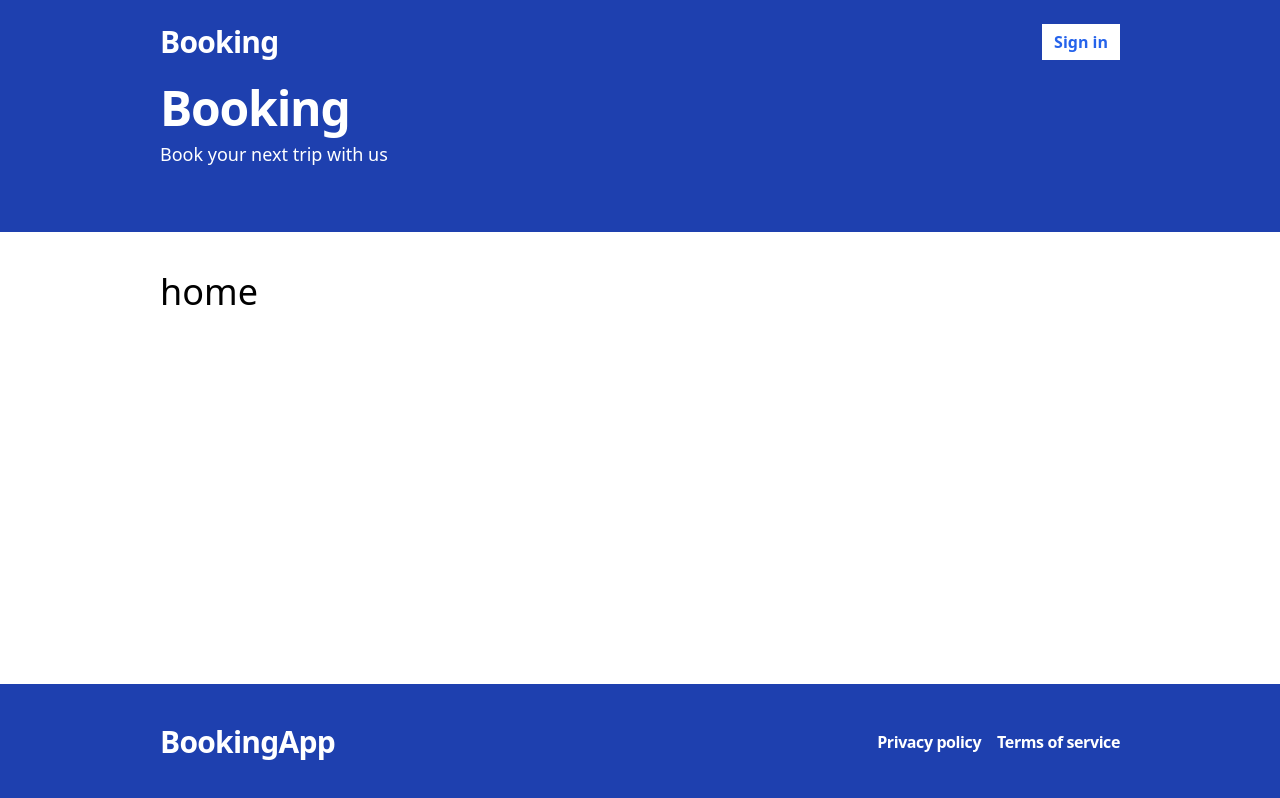
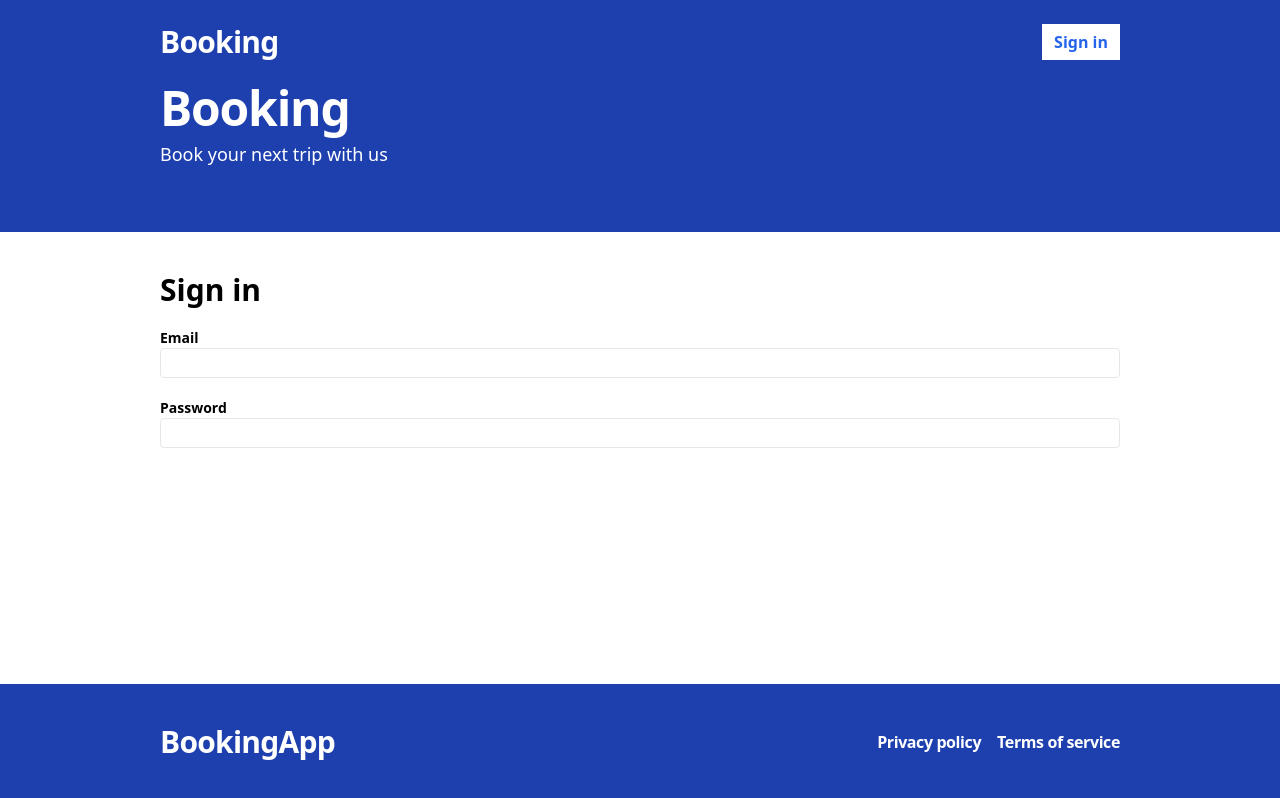
Before and after one commit to FilipAlberski/bookingApp, a React (Vite) app in the folder client/: page /sign-in in a window 1280 px wide. Before the commit this address led to /. Built offline with nearby package versions, Linux system fonts and the light colour scheme; no server answers.

Commit message:
basic signin form

```diff
--- a/client/src/App.tsx
+++ b/client/src/App.tsx
@@ -2,6 +2,7 @@ import React from 'react';
 import { BrowserRouter as Router, Routes, Route, Navigate } from 'react-router-dom';
 import Layout from './layouts/Layout';
 import Register from './pages/Register';
+import Signin from './pages/Signin';
 function App() {
   return (
     <Router>
@@ -22,19 +23,20 @@ function App() {
             </Layout>
           }
         />
-        <Route
-          path="/login"
-          element={
-            <Layout>
-              <span className="text-4xl">login</span>
-            </Layout>
-          }
-        />
+
         <Route
           path="/register"
           element={
             <Layout>
               <Register />
+            </Layout>
+          }
+        />
+        <Route
+          path="/sign-in"
+          element={
+            <Layout>
+              <Signin />
             </Layout>
           }
         />
--- /dev/null
+++ b/client/src/pages/Signin.tsx
@@ -0,0 +1,45 @@
+import React from 'react';
+import { useForm } from 'react-hook-form';
+
+export type SignInFormData = {
+  email: string;
+  password: string;
+};
+
+const Signin = () => {
+  const {
+    register,
+    formState: { errors },
+  } = useForm<SignInFormData>();
+
+  return (
+    <form className="flex flex-col gap-5 ">
+      <h2 className="text-3xl font-bold">Sign in</h2>
+      <label className="text-grey-700 text-sm font-bold flex-1">
+        Email
+        <input
+          type="email"
+          className="border rounded w-full py-1 px-2 font-normal"
+          {...register('email', { required: 'This field is required' })}
+        />
+        {errors.email && <span className="text-red-500">{errors.email.message}</span>}
+      </label>
+      <label className="text-grey-700 text-sm font-bold flex-1">
+        Password
+        <input
+          type="password"
+          className="border rounded w-full py-1 px-2 font-normal"
+          {...register('password', {
+            required: 'This field is required',
+            minLength: { value: 6, message: 'Password must be at least 6 characters' },
+          })}
+        />
+        {errors.password && (
+          <span className="text-red-500">{errors.password.message}</span>
+        )}
+      </label>
+    </form>
+  );
+};
+
+export default Signin;
```
